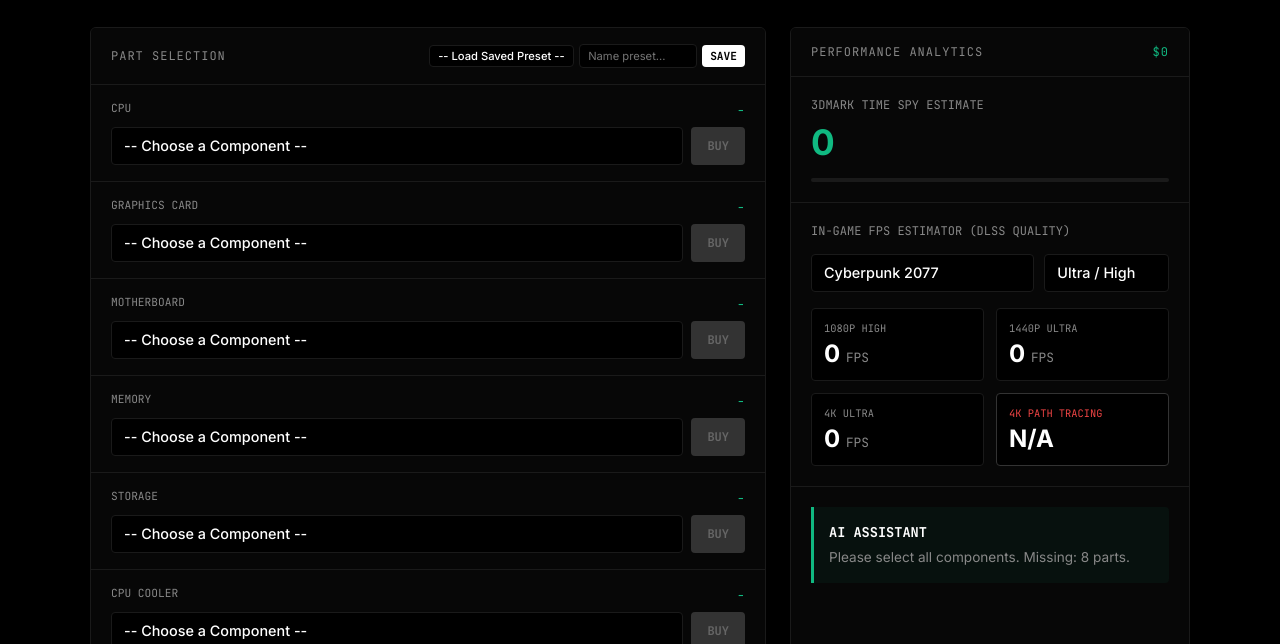
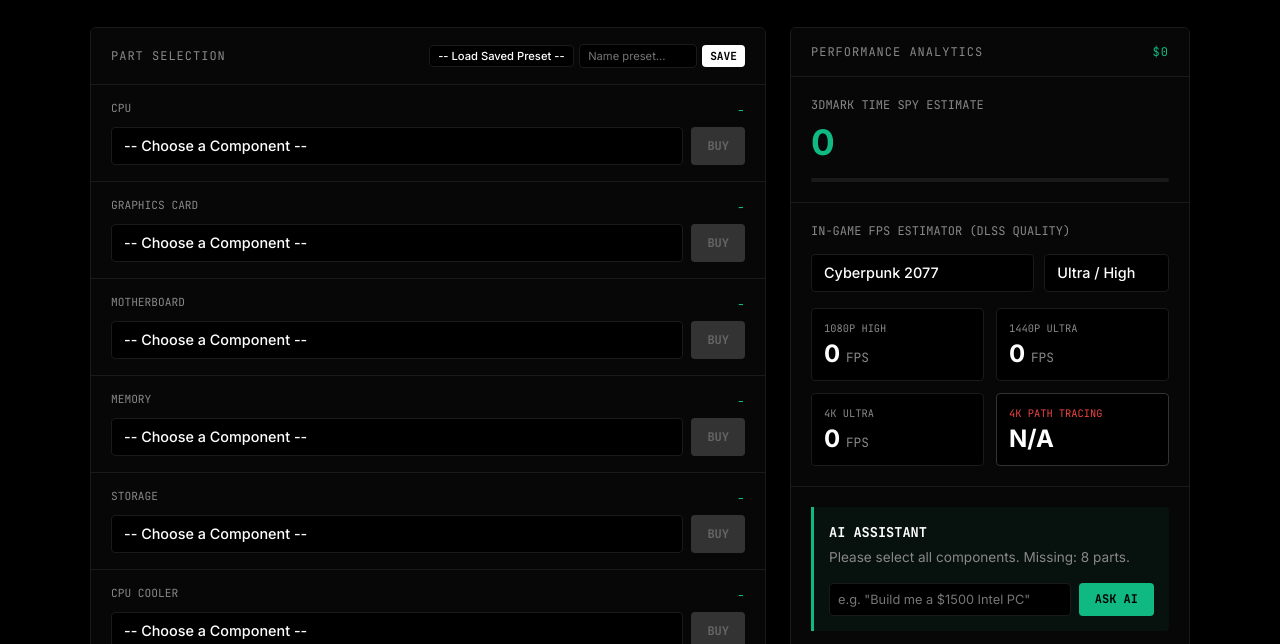
Before and after one commit to drugtasty/youregod, a plain HTML site: page index.html in a window 1280 px wide. Shown: the part 156-800 px from the top of the page. Drawn offline with Linux system fonts and the light colour scheme.

Commit message:
Add Generative AI Auto-Builder based on NLP budget prompts

```diff
--- a/index.html
+++ b/index.html
@@ -243,6 +243,11 @@
                 <div class="ai-panel" id="ai-panel">
                     <strong>AI ASSISTANT</strong>
                     <span id="ai-text">Please select components to generate a build analysis.</span>
+
+                    <div style="margin-top: 15px; display: flex; gap: 8px;">
+                        <input type="text" id="ai-prompt" placeholder='e.g. "Build me a $1500 Intel PC"' style="flex: 1; padding: 8px; border: 1px solid var(--border-color); background: #000; color: #fff; border-radius: 4px; font-family: 'Inter', sans-serif; font-size: 0.8rem;" onkeypress="if(event.key === 'Enter') handleAIPrompt()">
+                        <button class="buy-btn" style="background-color: var(--accent); color: #000;" onclick="handleAIPrompt()">ASK AI</button>
+                    </div>
                 </div>
 
             </div>
@@ -636,6 +641,59 @@
             runAIAssistant(missingCount, gpuScore, cpuScore, totalPrice, psuPrice);
         }
 
+        function handleAIPrompt() {
+            const prompt = document.getElementById('ai-prompt').value.toLowerCase();
+            if (!prompt) return;
+
+            // NLP Parsing
+            let budget = 0;
+            const match = prompt.match(/(?:budget|for)?\s?\$?([0-9,]+)/);
+            if (match) budget = parseInt(match[1].replace(/,/g, ''));
+            if (budget < 300 && prompt.includes('budget')) budget = 600;
+            if (budget === 0) {
+                aiInterventionMessage = "AI: I couldn't detect a specific budget in your prompt. Please include a dollar amount (e.g. '$1500').";
+                updateTelemetry();
+                return;
+            }
+            if (budget < 400) budget = 400; // Set minimum viable floor
+
+            const preferIntel = prompt.includes('intel');
+            const preferAMD = prompt.includes('amd') || prompt.includes('ryzen') || prompt.includes('radeon');
+            const preferNvidia = prompt.includes('nvidia') || prompt.includes('rtx') || prompt.includes('geforce');
+
+            // Picker logic
+            const pickPart = (category, maxPrice, condition = () => true) => {
+                return db[category].find(i => i.id !== 'none' && i.price <= maxPrice && condition(i))
+                       || db[category].filter(i => i.id !== 'none' && condition(i)).pop()
+                       || db[category].find(i => i.id !== 'none');
+            };
+
+            const gpu = pickPart('gpu', budget * 0.45, i => preferNvidia ? i.name.includes('NVIDIA') : true);
+            const cpu = pickPart('cpu', budget * 0.25, i => {
+                if (preferIntel) return i.name.includes('Intel');
+                if (preferAMD) return i.name.includes('AMD');
+                return true;
+            });
+            const mobo = pickPart('mobo', budget * 0.15, i => i.socket === cpu.socket);
+            const ram = pickPart('ram', budget * 0.10, i => i.type === mobo.ramType);
+            const storage = pickPart('storage', budget * 0.10);
+            const cooling = pickPart('cooling', budget * 0.08);
+            const psu = pickPart('psu', budget * 0.12);
+            const chassis = pickPart('case', budget * 0.10);
+
+            // Apply State
+            state.cpu = cpu.id; state.gpu = gpu.id; state.mobo = mobo.id; state.ram = ram.id;
+            state.storage = storage.id; state.cooling = cooling.id; state.psu = psu.id; state.case = chassis.id;
+
+            // Trigger UI Refresh
+            refreshDropdowns();
+            categories.forEach(cat => { document.getElementById(`select-${cat.key}`).value = state[cat.key]; });
+
+            aiInterventionMessage = `AI AUTO-BUILDER: Assembled the optimal PC for your $${budget.toLocaleString()} budget. Enjoy!`;
+            updateTelemetry();
+            document.getElementById('ai-prompt').value = '';
+        }
+
         // --- 6. Compare View Rendering ---
         function renderCompareGrid() {
             const container = document.getElementById('compare-grid-container');
```
